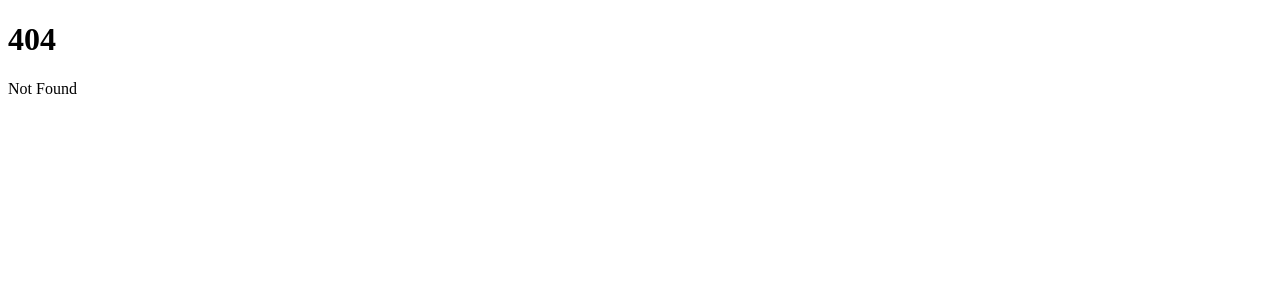
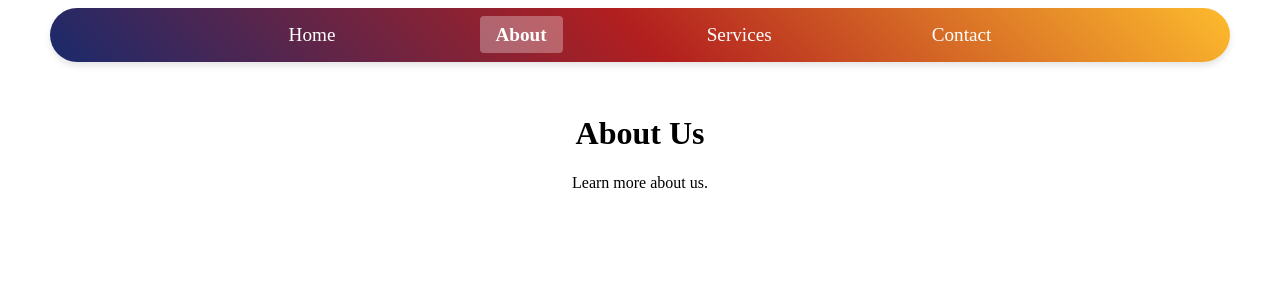
Before and after one commit to MayInn27/apps-inn, a SvelteKit app: page /about in a window 1280 px wide. Before the commit this address had no page. Shown: the top 300 px of the page. Built offline with nearby package versions, Linux system fonts and the light colour scheme.

Commit message:
added navigation and made the styling proper

```diff
--- /dev/null
+++ b/src/lib/Nav.svelte
@@ -0,0 +1,83 @@
+<script>
+	import { page } from '$app/stores';
+
+	const links = [
+		{ name: 'Home', path: '/' },
+		{ name: 'About', path: '/about' },
+		{ name: 'Services', path: '/services' },
+		{ name: 'Contact', path: '/contact' }
+	];
+</script>
+
+<div class="nav-container">
+	<nav>
+		<ul>
+			{#each links as link}
+				<li>
+					<a href={link.path} class={$page.url.pathname === link.path ? 'active' : ''}>
+						{link.name}
+					</a>
+				</li>
+			{/each}
+		</ul>
+	</nav>
+</div>
+
+<style>
+	.nav-container {
+		width: calc(100vw - 100px);
+		max-width: 1400px;
+		margin: 0 auto;
+		padding: 0 1rem;
+	}
+
+	nav {
+		background: linear-gradient(45deg, #1a2a6c, #b21f1f, #fdbb2d);
+		padding: 1rem;
+		box-shadow: 0 4px 6px rgba(0, 0, 0, 0.1);
+		border-radius: 50px;
+	}
+
+	ul {
+		list-style: none;
+		margin: 0;
+		padding: 0;
+		display: flex;
+		justify-content: center;
+		gap: 8rem;
+	}
+
+	li {
+		margin: 0;
+	}
+
+	a {
+		color: white;
+		text-decoration: none;
+		font-size: 1.2rem;
+		padding: 0.5rem 1rem;
+		border-radius: 4px;
+		transition: background-color 0.3s ease;
+	}
+
+	a:hover {
+		background-color: rgba(255, 255, 255, 0.2);
+	}
+
+	.active {
+		background-color: rgba(255, 255, 255, 0.3);
+		font-weight: bold;
+	}
+
+	@media (max-width: 768px) {
+		.nav-container {
+			padding: 0 0.5rem;
+		}
+		nav {
+			padding: 0.5rem;
+		}
+		ul {
+			gap: 1rem;
+		}
+	}
+</style>
--- /dev/null
+++ b/src/routes/+layout.svelte
@@ -0,0 +1,7 @@
+<script>
+	import Nav from '$lib/Nav.svelte';
+</script>
+
+<Nav />
+
+<slot />
--- a/src/routes/+page.svelte
+++ b/src/routes/+page.svelte
@@ -1,2 +1,13 @@
-<h1>Welcome to SvelteKit</h1>
-<p>Visit <a href="https://svelte.dev/docs/kit">svelte.dev/docs/kit</a> to read the documentation</p>
+<main>
+	<h1>Welcome to SvelteKit</h1>
+	<p>
+		Visit <a href="https://svelte.dev/docs/kit">svelte.dev/docs/kit</a> to read the documentation
+	</p>
+</main>
+
+<style>
+	main {
+		text-align: center;
+		padding: 2rem;
+	}
+</style>
--- /dev/null
+++ b/src/routes/Home.svelte
@@ -0,0 +1,2 @@
+<h1>Home Page</h1>
+<p>Welcome to the home page!</p>
--- /dev/null
+++ b/src/routes/about/+page.svelte
@@ -0,0 +1,11 @@
+<main>
+	<h1>About Us</h1>
+	<p>Learn more about us.</p>
+</main>
+
+<style>
+	main {
+		text-align: center;
+		padding: 2rem;
+	}
+</style>
--- /dev/null
+++ b/src/routes/contact/+page.svelte
@@ -0,0 +1,2 @@
+<h1>Contact Us</h1>
+<p>Get in touch with us.</p>
--- /dev/null
+++ b/src/routes/services/+page.svelte
@@ -0,0 +1,2 @@
+<h1>Our Services</h1>
+<p>Check out our services.</p>
```
